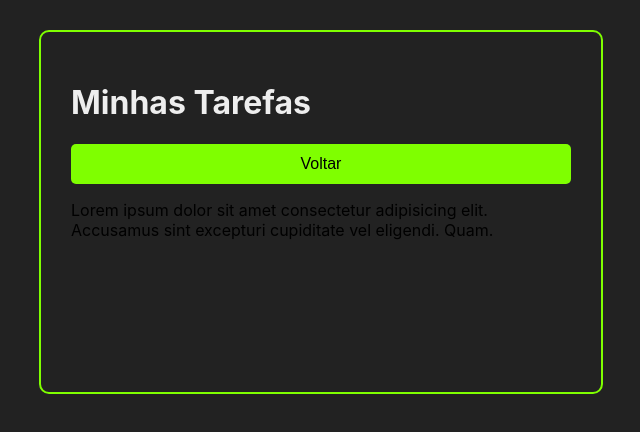
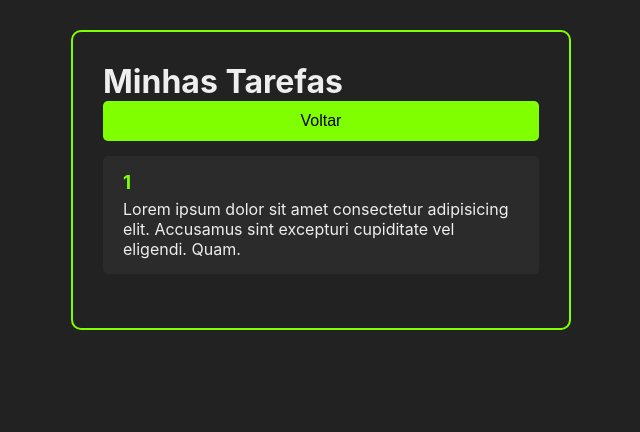
Before and after one commit to marcelojlf23/curso-react, a React (Create React App) app: page /1 in a window 1280 px wide. Shown: the top 432 px of the page, without its empty margins (319-959 px from the left). Built offline with nearby package versions, Linux system fonts and the light colour scheme.

Commit message:
passing parameter by the route
passing parameter by the route

```diff
--- /dev/null
+++ b/src/components/TaskDetails.css
@@ -0,0 +1,19 @@
+.task-datails-container {
+    background: #4444;
+    margin: 15px 0;
+    padding: 15px 20px;
+    display: flex;
+    flex-direction: column;
+    color: #eee;
+    border-radius: 5px;
+}
+
+.task-datails-container h3 {
+    margin-bottom: 5px;
+    color: chartreuse;
+}
+
+.back-button-container {
+    width: 10px;
+    margin-top: 10px;;
+}
--- a/src/components/TaskDetails.jsx
+++ b/src/components/TaskDetails.jsx
@@ -1,6 +1,7 @@
 import React from 'react';
 import { useParams } from 'react-router';
 import Button from './Button';
+import "./TaskDetails.css"
 
 const TaskDetails = () => {
     const params = useParams()
@@ -10,7 +11,7 @@ const TaskDetails = () => {
                 <Button>Voltar</Button>
             </div>
             <div className="task-datails-container">
-                <p></p>
+                <h3>{params.taskTitle}</h3>
                 <p>
                     Lorem ipsum dolor sit amet consectetur adipisicing elit.
                     Accusamus sint excepturi cupiditate vel eligendi. Quam.
--- a/src/index.css
+++ b/src/index.css
@@ -1,3 +1,9 @@
+* {
+  margin: 0;
+  padding: 0;
+  box-sizing: border-box;
+}
+
 body {
   margin: 0;
   font-family: -apple-system, BlinkMacSystemFont, 'Segoe UI', 'Roboto', 'Oxygen',
```
